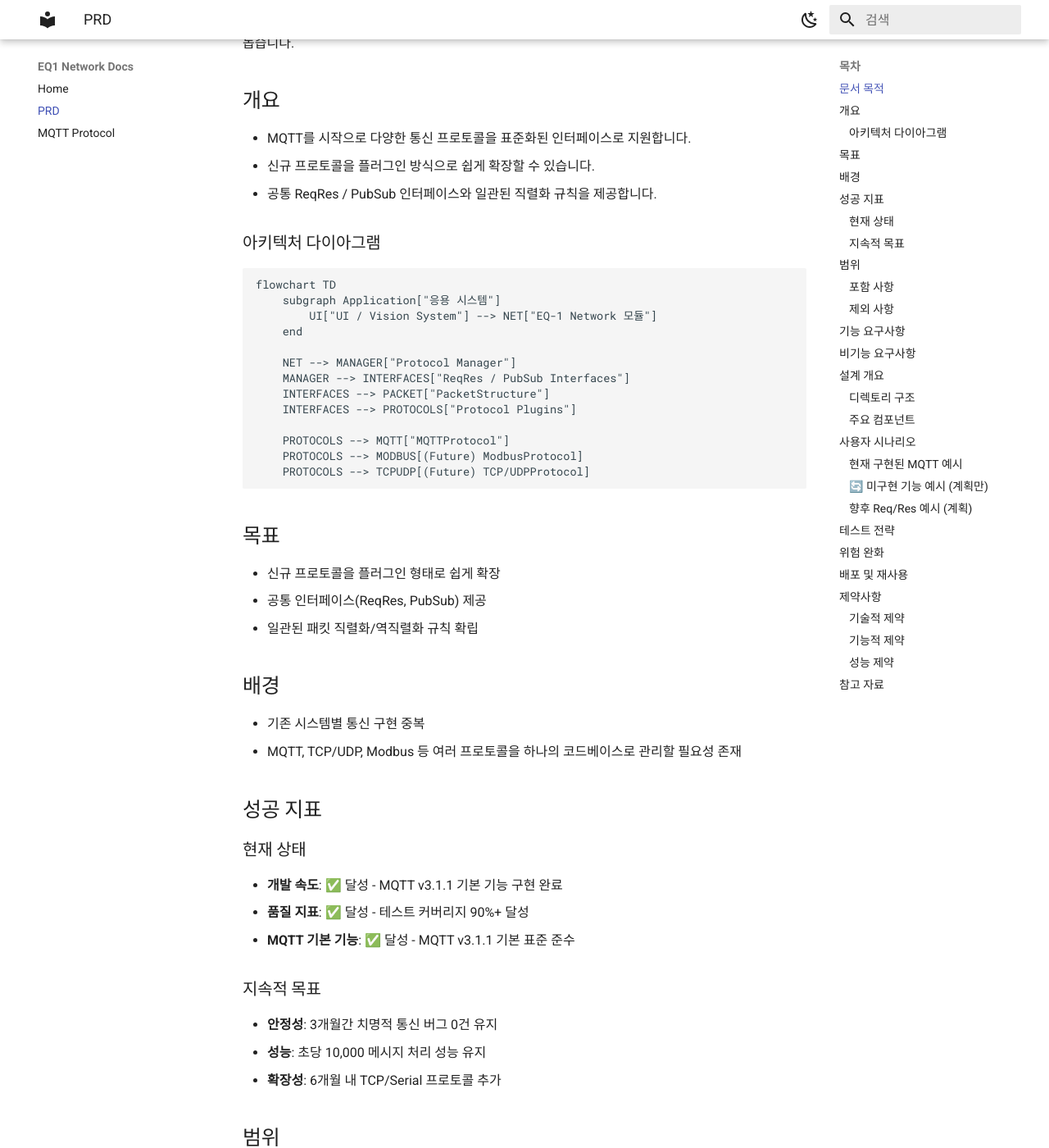
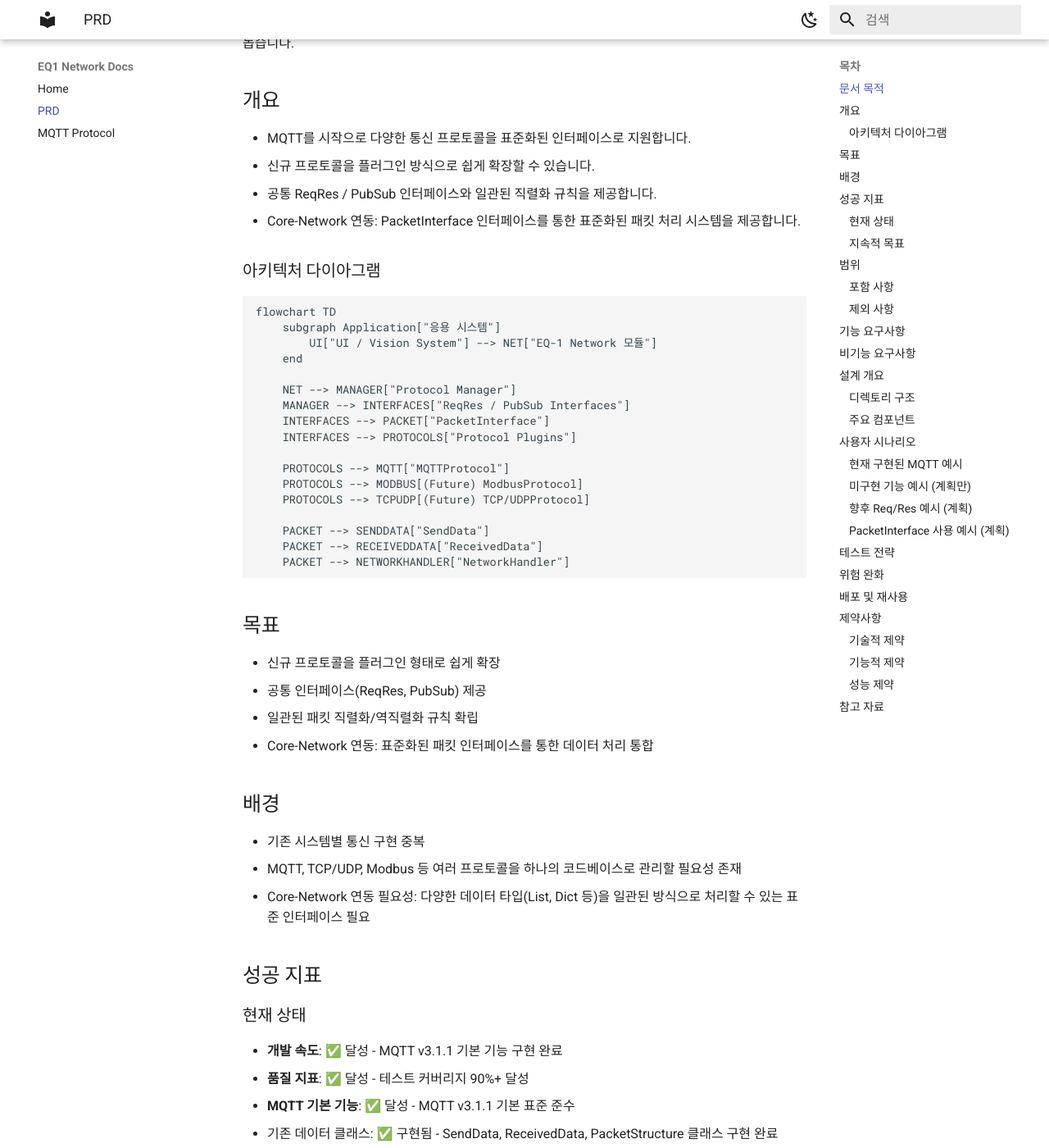
Before and after one commit to CREFLEINC/eq1_network, an MkDocs documentation site: the page built from docs/prd.md, in a window 1280 px wide and 1400 px high, scrolled down 282 px. Shown: the whole window at 82% size. Built offline with MkDocs 1.6.1 and Material for MkDocs 9.7.7, drawn with Linux system fonts in a browser that asks for light colours; some of the changed text lies outside the part shown.

Commit message:
prd 문서 수정

````diff
--- a/docs/prd.md
+++ b/docs/prd.md
@@ -1,15 +1,14 @@
 # 제품 요구사항 문서: EQ-1 Network
-
 EQ-1 Network는 다양한 산업 및 IoT 환경에서 사용할 수 있는 플러그인 기반 통신 프레임워크입니다.
 
 ## 문서 목적
-
 이 문서는 EQ-1 Network의 목적, 요구사항, 설계 방향, 제약사항을 명확히 정의하여 팀 내 공통된 이해를 돕습니다.
 
 ## 개요
 - MQTT를 시작으로 다양한 통신 프로토콜을 표준화된 인터페이스로 지원합니다.
 - 신규 프로토콜을 플러그인 방식으로 쉽게 확장할 수 있습니다.
 - 공통 ReqRes / PubSub 인터페이스와 일관된 직렬화 규칙을 제공합니다.
+- Core-Network 연동: PacketInterface 인터페이스를 통한 표준화된 패킷 처리 시스템을 제공합니다.
 
 ### 아키텍처 다이아그램
 ```mermaid
@@ -20,22 +19,28 @@
 
     NET --> MANAGER["Protocol Manager"]
     MANAGER --> INTERFACES["ReqRes / PubSub Interfaces"]
-    INTERFACES --> PACKET["PacketStructure"]
+    INTERFACES --> PACKET["PacketInterface"]
     INTERFACES --> PROTOCOLS["Protocol Plugins"]
 
     PROTOCOLS --> MQTT["MQTTProtocol"]
     PROTOCOLS --> MODBUS[(Future) ModbusProtocol]
     PROTOCOLS --> TCPUDP[(Future) TCP/UDPProtocol]
+
+    PACKET --> SENDDATA["SendData"]
+    PACKET --> RECEIVEDDATA["ReceivedData"]
+    PACKET --> NETWORKHANDLER["NetworkHandler"]
 ```
 
 ## 목표
 - 신규 프로토콜을 플러그인 형태로 쉽게 확장
 - 공통 인터페이스(ReqRes, PubSub) 제공
 - 일관된 패킷 직렬화/역직렬화 규칙 확립
+- Core-Network 연동: 표준화된 패킷 인터페이스를 통한 데이터 처리 통합
 
 ## 배경
 - 기존 시스템별 통신 구현 중복
 - MQTT, TCP/UDP, Modbus 등 여러 프로토콜을 하나의 코드베이스로 관리할 필요성 존재
+- Core-Network 연동 필요성: 다양한 데이터 타입(List, Dict 등)을 일관된 방식으로 처리할 수 있는 표준 인터페이스 필요
 
 ## 성공 지표
 
@@ -43,6 +48,7 @@
 - **개발 속도**: ✅ 달성 - MQTT v3.1.1 기본 기능 구현 완료
 - **품질 지표**: ✅ 달성 - 테스트 커버리지 90%+ 달성
 - **MQTT 기본 기능**: ✅ 달성 - MQTT v3.1.1 기본 표준 준수
+- 기존 데이터 클래스: ✅ 구현됨 - SendData, ReceivedData, PacketStructure 클래스 구현 완료
 
 ### 지속적 목표
 - **안정성**: 3개월간 치명적 통신 버그 0건 유지
@@ -56,6 +62,10 @@
 - 패킷 구조화 및 직렬화
 - MQTT 프로토콜 구현
 - 단위 테스트 및 샘플 예제
+- PacketInterface 인터페이스 구현
+- SendData/ReceivedData 클래스 PacketInterface 상속
+- NetworkHandler 클래스 PacketInterface 지원 추가
+- PacketStructure 의존성 제거 및 worker 모듈 개선
 
 ### 제외 사항
 - UI (GUI, Web)
@@ -70,9 +80,14 @@
 | **F-03** | **PubSub 인터페이스** | - `PubSubProtocol` 추상 클래스는 다음 메서드를 반드시 포함해야 함:<br/>  - `connect()` / `disconnect()`: 브로커와의 연결 수립 및 종료<br/>  - `publish(topic: str, payload: bytes)`: 메시지 발행<br/>  - `subscribe(topic: str, callback: Callable)`: 토픽 구독 및 콜백 등록<br/>  - `unsubscribe(topic: str)`: 토픽 구독 취소 |
 | **F-04** | **PacketStructure** | - 모든 통신 데이터는 `PacketStructure` 추상 클래스를 상속하여 구현.<br/>- `build() -> bytes`: 패킷 객체를 전송 가능한 `bytes`로 직렬화.<br/>- `parse(bytes) -> PacketStructure`: 수신된 `bytes`를 패킷 객체로 역직렬화.<br/>- `frame_type`: 패킷의 종류나 명령을 식별하는 속성을 제공.<br/>- `payload`: 실제 데이터가 담기는 `bytes` 형식의 속성을 제공. |
 | **F-05** | **RFC 준수 MQTTProtocol 구현** | - `PubSubProtocol` 인터페이스를 `paho-mqtt` 라이브러리로 구현.<br/>- **현재 구현**: Username/Password 인증, Retained Messages
-- **🔄 미구현**: TLS/SSL 보안, Will Message<br/>- **예기치 못한 연결 실패 시 자동 재연결** (지수 백오프)<br/>- 재연결 시 구독 자동 복구 및 메시지 큐 처리<br/>- QoS (0, 1, 2) 레벨 완전 지원<br/>- 상세한 RFC 준수 에러 처리 (rc 1-5) |
+- **미구현**: TLS/SSL 보안, Will Message<br/>- **예기치 못한 연결 실패 시 자동 재연결** (지수 백오프)<br/>- 재연결 시 구독 자동 복구 및 메시지 큐 처리<br/>- QoS (0, 1, 2) 레벨 완전 지원<br/>- 상세한 RFC 준수 에러 처리 (rc 1-5) |
 | **F-06** | **Thread-safe 보장** | - publish, subscribe, unsubscribe, 큐 처리 등 모든 API가 thread-safe해야 함 |
 | **F-07** | **테스트 코드 제공** | - `pytest`와 `unittest.mock`을 사용하여 각 컴포넌트의 독립적인 동작을 검증.<br/>- `MQTTProtocol` 테스트를 위해 Mock MQTT 브로커를 사용.<br/>- CI 환경에서 실행 가능해야 하며, 코드 커버리지 90% 이상을 목표로 함. |
+| **F-08** | **PacketInterface 인터페이스** | - `abc.ABC` 기반의 `PacketInterface` 추상 클래스 구현<br/>- `to_bytes() -> bytes`: 객체를 전송 가능한 바이트로 직렬화<br/>- `from_bytes(bytes) -> PacketInterface`: 바이트 데이터를 객체로 역직렬화<br/>-|
+| **F-09** | **SendData 클래스 PacketInterface 상속** | - 기존 `SendData` 클래스가 `PacketInterface` 인터페이스를 상속받도록 수정<br/>- `to_bytes()` 및 `from_bytes()` 메서드 구현<br/>-|
+| **F-10** | **ReceivedData 클래스 PacketInterface 상속** | - 기존 `ReceivedData` 클래스가 `PacketInterface` 인터페이스를 상속받도록 수정<br/>- `to_bytes()` 및 `from_bytes()` 메서드 구현<br/>-|
+| **F-11** | **NetworkHandler 클래스 PacketInterface 지원** | - `send`, `receive` 메서드가 포함된 클래스 구축<br/>- PacketInterface 지원 추가<br/>-|
+| **F-12** | **PacketStructure 의존성 제거** | - PacketStructure 의존성 제거 및 PacketInterface 기반으로 변경<br/>- worker 모듈들(Listener, Requester)의 PacketStructure 의존성 제거<br/>-|
 
 ## 비기능 요구사항
 | ID | 요구사항 | 상세 |
@@ -88,9 +103,10 @@
 ```
 communicator/
 ├── common/         # 예외, 로깅
-├── interfaces/     # Protocol 인터페이스
+├── interfaces/     # Protocol 인터페이스, PacketInterface
 ├── protocols/      # MQTTProtocol 등
 ├── manager/        # 프로토콜 로딩 및 관리
+├── worker/         # Listener, Requester (PacketStructure 의존성 제거 예정)
 ├── tests/          # 단위 테스트
 └── requirements.txt
 ```
@@ -99,6 +115,16 @@
 - **인터페이스 레이어**
     - `ReqResProtocol` / `PubSubProtocol`: 통신 유형별 표준 인터페이스
     - `BaseProtocol`: 모든 프로토콜의 공통 기반 인터페이스
+    - **`PacketInterface`**: 패킷 직렬화/역직렬화 표준 인터페이스
+- **데이터 클래스**
+    - **`SendData`**: 전송 데이터 클래스 (PacketInterface 상속 예정)
+    - **`ReceivedData`**: 수신 데이터 클래스 (PacketInterface 상속 예정)
+    - **`PacketStructure`**: 기존 패킷 구조화 클래스 (의존성 제거 예정)
+- **네트워크 핸들러**
+    - **`NetworkHandler`**: 네트워크 통신 핸들러 (PacketInterface 지원 추가 예정)
+- **워커 모듈**
+    - **`Listener`**: 수신 처리 스레드 (PacketStructure 의존성 제거 예정)
+    - **`Requester`**: 송신 처리 스레드 (PacketStructure 의존성 제거 예정)
 - **RFC 준수 MQTT 구현**
     - `MQTTProtocol`: paho-mqtt 기반 RFC 준수 구현
     - `MQTTConfig`: 설정 관리를 위한 데이터 클래스
@@ -142,7 +168,7 @@
 mqtt.disconnect()
 ```
 
-### 🔄 미구현 기능 예시 (계획만)
+### 미구현 기능 예시 (계획만)
 ```python
 # 다음 기능들은 아직 구현되지 않았습니다:
 
@@ -166,13 +192,41 @@
 resp = tcp.receive()
 ```
 
+### PacketInterface 사용 예시 (계획)
+```python
+# PacketInterface를 통한 표준화된 데이터 처리
+from app.interfaces.packet_interface import PacketInterface
+
+# SendData 클래스 사용
+send_data = SendData(cmd="TEST", data=["1", "2", "3", "4", "5"])
+packet_bytes = send_data.to_bytes()  # List를 바이트로 직렬화
+
+# ReceivedData 클래스 사용
+received_data = ReceivedData.from_bytes(packet_bytes)  # 바이트를 객체로 역직렬화
+data_list = received_data.data  # 원본 List 데이터 복원
+
+# NetworkHandler 사용
+network_handler = NetworkHandler(network_config, event_callback)
+network_handler.send_data(send_data)  # PacketInterface 기반 전송
+
+# 테스트 클래스 사용
+test_packet = ListTestPacket(data=[10, 20, 30])
+serialized = test_packet.to_bytes()
+deserialized = ListTestPacket.from_bytes(serialized)
+assert test_packet.data == deserialized.data
+```
+
 ## 테스트 전략
 - 단위 테스트 (Unit Test)
     - pytest 기반으로 각 프로토콜과 PacketStructure 단위 테스트 진행
     - Mock 객체를 이용한 독립적인 동작 검증
+    - PacketInterface 인터페이스 단위 테스트 추가
+    - NetworkHandler 클래스 단위 테스트 추가
 - 통합 테스트 (Integration Test)
     - 실제 MQTT 브로커 환경에서 publish/subscribe 기능 검증
     - 향후 Modbus, TCP/UDP 등 다른 프로토콜 추가 시 동일한 시나리오 확장
+    - SendData/ReceivedData 클래스 통합 테스트 추가
+    - PacketInterface 기반 통신 통합 테스트 추가
 - 자동화
     - CI 파이프라인에서 자동 실행되도록 설정
     - 코드 커버리지 측정을 통해 목표 커버리지 90% 이상 유지
@@ -183,6 +237,8 @@
 | **외부 라이브러리 의존성** | 중간 | 높음 | - 라이브러리 핵심 기능을 직접 호출하지 않고, 어댑터(Adapter) 클래스로 한 번 더 감싸서 구현합니다.<br/>- 이를 통해 문제 발생 시 다른 라이브러리(예: gmqtt)로 최소한의 코드 수정으로 교체할 수 있습니다. |
 | **플러그인 아키텍처의 한계** | 중간 | 높음 | - 초기 인터페이스 설계 시 TCP/IP 기반의 요청/응답 시나리오를 미리 고려하여 `ReqResProtocol` 인터페이스를 정의합니다.<br/>- Modbus 프로토콜 추가 단계에서 PoC(Proof of Concept)를 먼저 진행하여 아키텍처의 확장성을 검증합니다. |
 | **낮은 내부 채택률** | 높음 | 중간 | - 상세한 `README.md`와 예제 코드를 제공하여 사용 장벽을 낮춥니다.<br/>- 주요 사용 예상 팀을 대상으로 초기 버전 데모 및 피드백 세션을 진행하여 요구사항을 반영하고 참여를 유도합니다. |
+| **PacketInterface 설계 복잡성** | 중간 | 중간 | - 간단하고 직관적인 인터페이스 설계로 복잡성 최소화<br/>- 기존 SendData/ReceivedData 클래스와의 호환성 보장<br/>- 충분한 테스트 케이스 작성으로 안정성 확보 |
+| **기존 코드 호환성** | 높음 | 높음 | - 단계적 마이그레이션으로 기존 코드와의 호환성 보장<br/>- PacketStructure와 PacketInterface 병행 지원 기간 설정<br/>- 충분한 테스트를 통한 안정성 검증 |
 
 ## 배포 및 재사용
 - 패키지화
@@ -202,7 +258,7 @@
 
 ### 기능적 제약
 - **현재 지원**: MQTT v3.1.1 기본 기능만 지원
-- **🔄 미구현**: TLS/SSL, Will Message, MQTT v5.0 기능들
+- **미구현**: TLS/SSL, Will Message, MQTT v5.0 기능들
 - **동시 연결**: 단일 브로커당 하나의 연결만 지원
 - **명시적 연결**: connect() 메서드 호출 필수 (자동 연결 없음)
 
````
